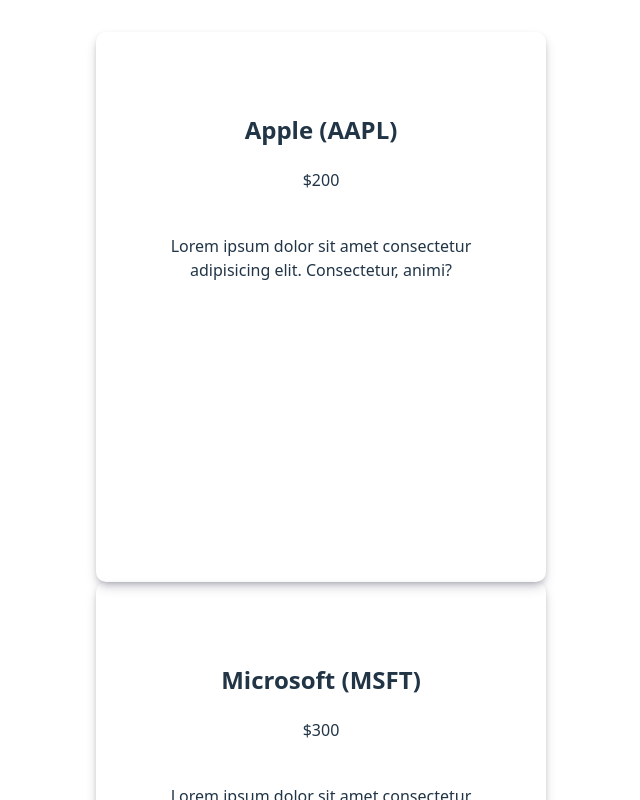
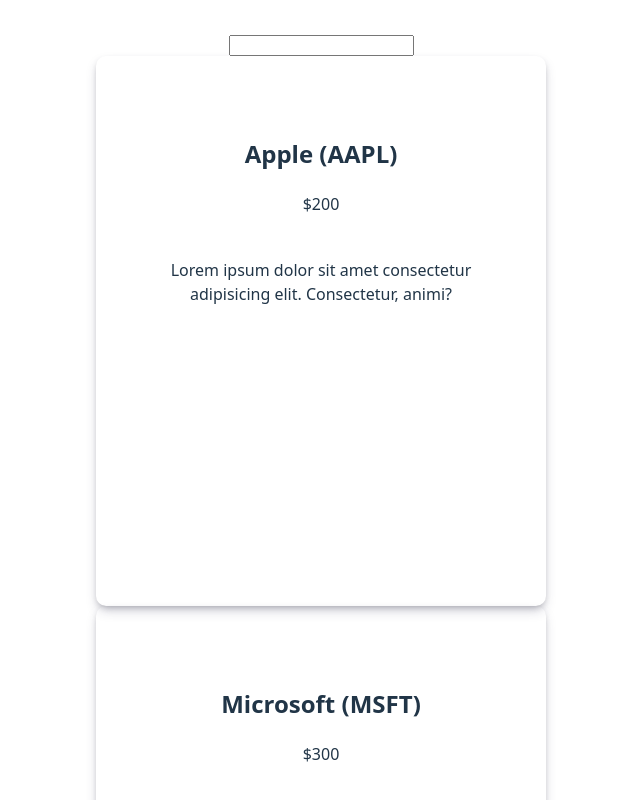
Before and after one commit to 51dollar/Basic-Web-Project, a React (Vite) app in the folder UI/frontend/: page / in a window 1280 px wide. Shown: the top 800 px of the page, without its empty margins (319-959 px from the left). Built offline with nearby package versions, Linux system fonts and the light colour scheme.

Commit message:
add search bar using state

```diff
--- a/UI/frontend/src/App.tsx
+++ b/UI/frontend/src/App.tsx
@@ -1,10 +1,12 @@
 import './App.css'
 import CardList from './Components/CardList/CardList'
+import Search from './Components/Search/Search'
 
 function App() {
   return (
     <>
       <div>
+        <Search />
         <CardList/>
       </div>
     </>
--- a/UI/frontend/src/Components/Card/Card.tsx
+++ b/UI/frontend/src/Components/Card/Card.tsx
@@ -1,6 +1,5 @@
-import type React from "react";
+import React, { type JSX } from "react";
 import "./Card.css";
-import type { JSX } from "react";
 
 interface Props {
    companyName: string;
@@ -8,7 +7,7 @@
    price: number;
 }
 
-const Card: React.FC<Props> = ({ companyName, ticker, price }: Props): JSX .Element => {
+const Card: React.FC<Props> = ({ companyName, ticker, price }: Props): JSX.Element => {
   return (
      <div className="card">
         <div className="details">
--- a/UI/frontend/src/Components/CardList/CardList.tsx
+++ b/UI/frontend/src/Components/CardList/CardList.tsx
@@ -1,6 +1,5 @@
-import type React from "react";
+import React, { type JSX } from "react";
 import Card from "../Card/Card";
-import type { JSX } from "react";
 
 interface Props {}
 
@@ -14,4 +13,4 @@
   );
 };
 
-export default CardList
+export default CardList;
--- /dev/null
+++ b/UI/frontend/src/Components/Search/Search.tsx
@@ -0,0 +1,19 @@
+import React, { useState, type JSX } from "react";
+
+type Props = {};
+
+const Search: React.FC<Props> = (props: Props): JSX.Element => {
+    const [search, setSearch] = useState<string>("");
+
+    const onClick = (e: any) => {
+        setSearch(e.target.value);
+        console.log(e);
+    };
+    return (
+    <div>
+        <input value={search} onChange={(e) => onClick(e)}></input>
+    </div>
+  );
+};
+
+export default Search;
```
Also changed, not shown: UI/frontend/src/Components/Search/Search.css (added).
